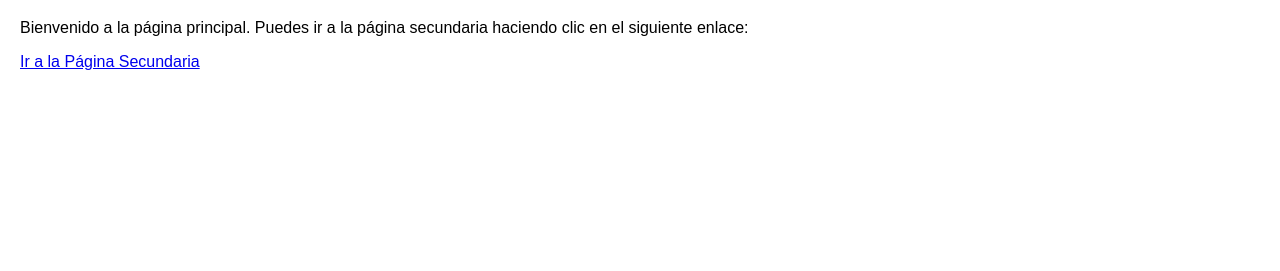
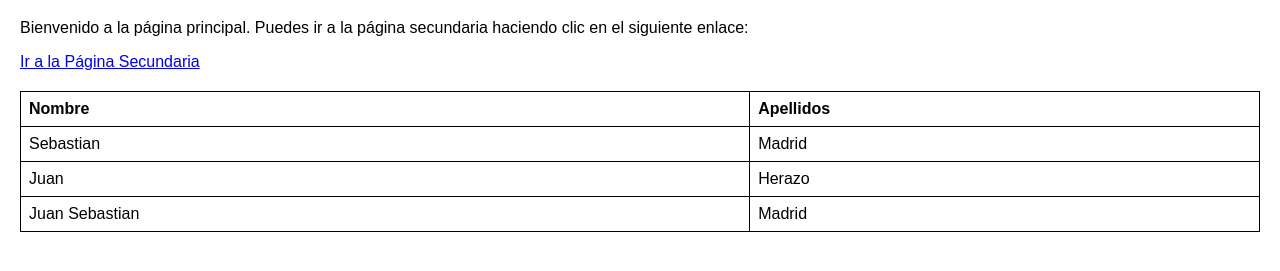
Before and after one commit to Mafesita2004/Proyecto-Juan-Sebastian-Madrid, a plain HTML site: page PROYECTO_HTML/index.html in a window 1280 px wide. Shown: the part 61-332 px from the top of the page. Drawn offline with Linux system fonts and the light colour scheme.

Commit message:
versión 02 – V2 modificado

```diff
--- a/PROYECTO_HTML/index.html
+++ b/PROYECTO_HTML/index.html
@@ -9,11 +9,40 @@
             font-family: Arial, sans-serif;
             margin: 20px;
         }
+        table {
+            width: 100%;
+            border-collapse: collapse;
+            margin-top: 20px;
+        }
+        th, td {
+            border: 1px solid black;
+            padding: 8px;
+            text-align: left;
+        }
     </style>
 </head>
 <body>
     <h1>Página Principal</h1>
     <p>Bienvenido a la página principal. Puedes ir a la página secundaria haciendo clic en el siguiente enlace:</p>
     <a href="pagina_secundaria.html">Ir a la Página Secundaria</a>
+
+    <table>
+        <tr>
+            <th>Nombre</th>
+            <th>Apellidos</th>
+        </tr>
+        <tr>
+            <td>Sebastian</td>
+            <td>Madrid</td>
+        </tr>
+        <tr>
+            <td>Juan</td>
+            <td>Herazo</td>
+        </tr>
+        <tr>
+            <td>Juan Sebastian</td>
+            <td>Madrid</td>
+        </tr>
+    </table>
 </body>
 </html>
```
